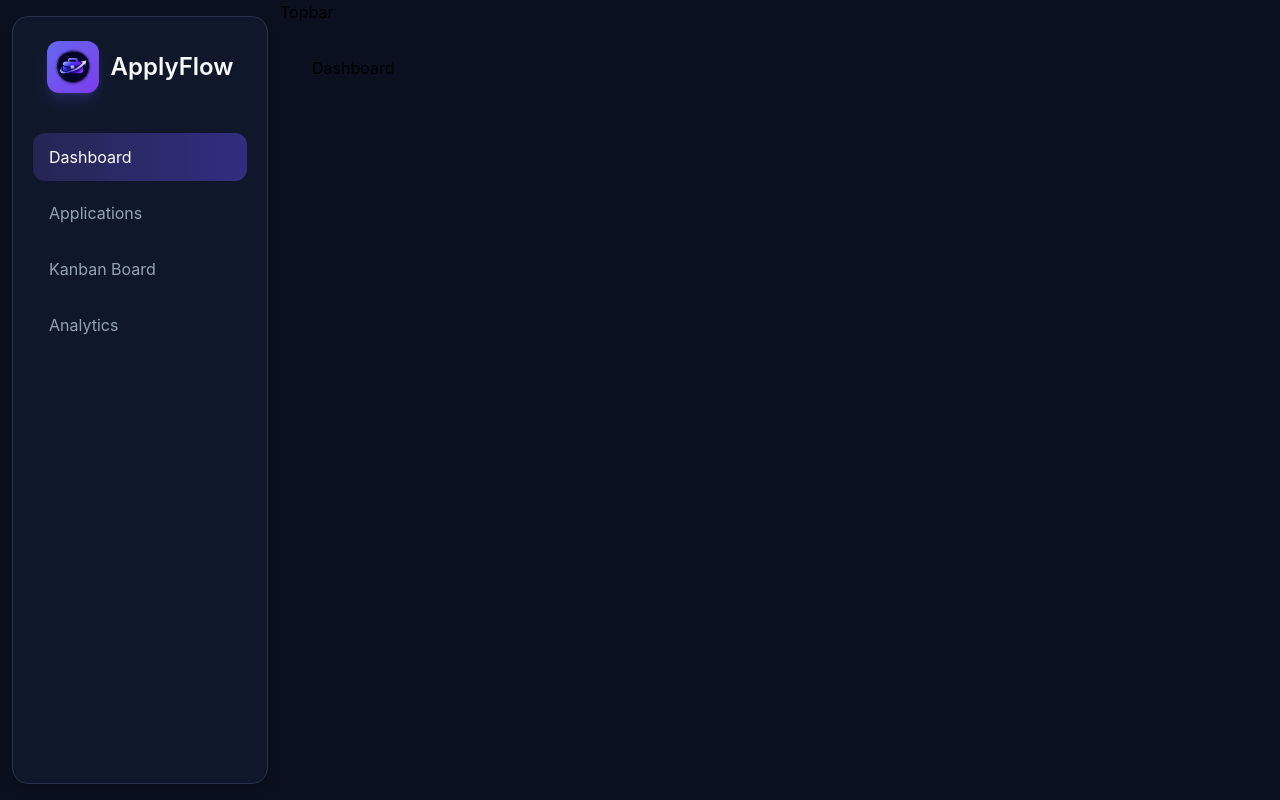
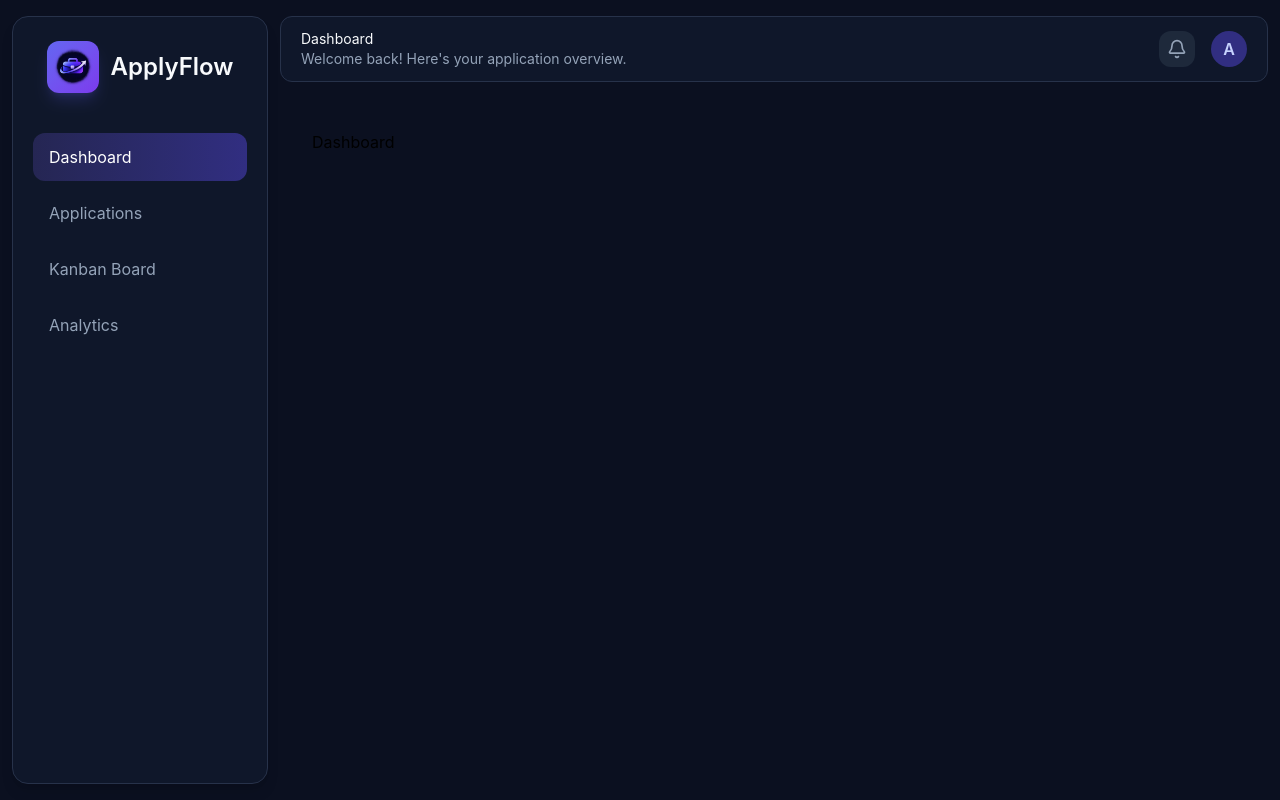
Before and after one commit to adityaranjan05/Apply-Flow, a React (Vite) app: page / in a window 1280 px wide. Built offline with nearby package versions, Linux system fonts and the light colour scheme.

Commit message:
feat: add topbar

```diff
--- a/src/Components/Layout/Topbar.jsx
+++ b/src/Components/Layout/Topbar.jsx
@@ -1,6 +1,53 @@
+import { Bell } from "lucide-react";
+import { useLocation } from "react-router";
+
+const pageTitles = {
+    "/" : "Dashboard",
+    "/applications" : "Applications",
+    "/kanban" : "Kanban Board",
+    "/analytics" : "Analytics",
+}
+
 function Topbar () {
+    const location = useLocation();
+    const title = pageTitles[location.pathname] || "Application Details";
+
     return (
-        <h1>Topbar</h1>
+        <header
+            className="py-4 pr-3 shrink-0 h-fit"
+        >
+            <div
+                className="bg-[#0F172A] border border-[#27324A] px-5 py-3 rounded-xl flex justify-between"
+            >
+                <div>
+                    <h1
+                        className="text-sm text-[#F8FAFC]"
+                    >
+                        {title}
+                    </h1>
+                    <p
+                        className="text-sm text-[#94A3B8]"
+                    >
+                        Welcome back! Here's your application overview.
+                    </p>
+                </div>
+                <div
+                    className="flex gap-4 items-center"
+                >
+                    <button
+                        className="p-2 rounded-xl bg-[#1E293B] text-[#94A3B8] hover:bg-[#334155] hover:text-[#F8FAFC] transition-colors duration-200 cursor-pointer"
+                        aria-label="Notifications"
+                    >
+                        <Bell  size={20}/>
+                    </button>
+                    <button
+                        className="h-9 w-9 rounded-full bg-[#312E81] hover:bg-[#3d3aa1] text-[#C7D2FE] hover:text-white flex items-center justify-center font-semibold transition-colors cursor-pointer"
+                    >
+                        A
+                    </button>
+                </div>
+            </div>
+        </header>
     )
 }
 export default Topbar;
```
